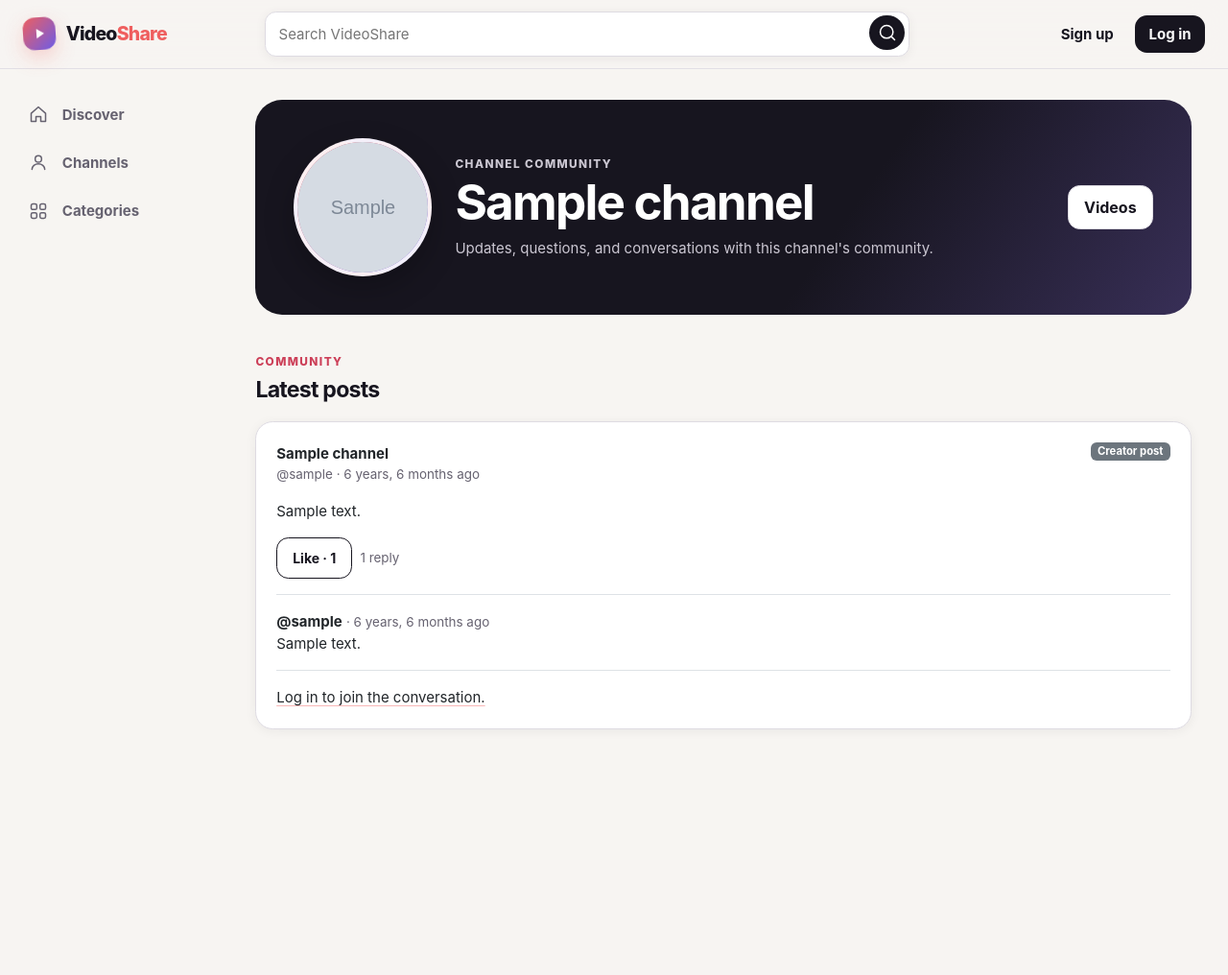
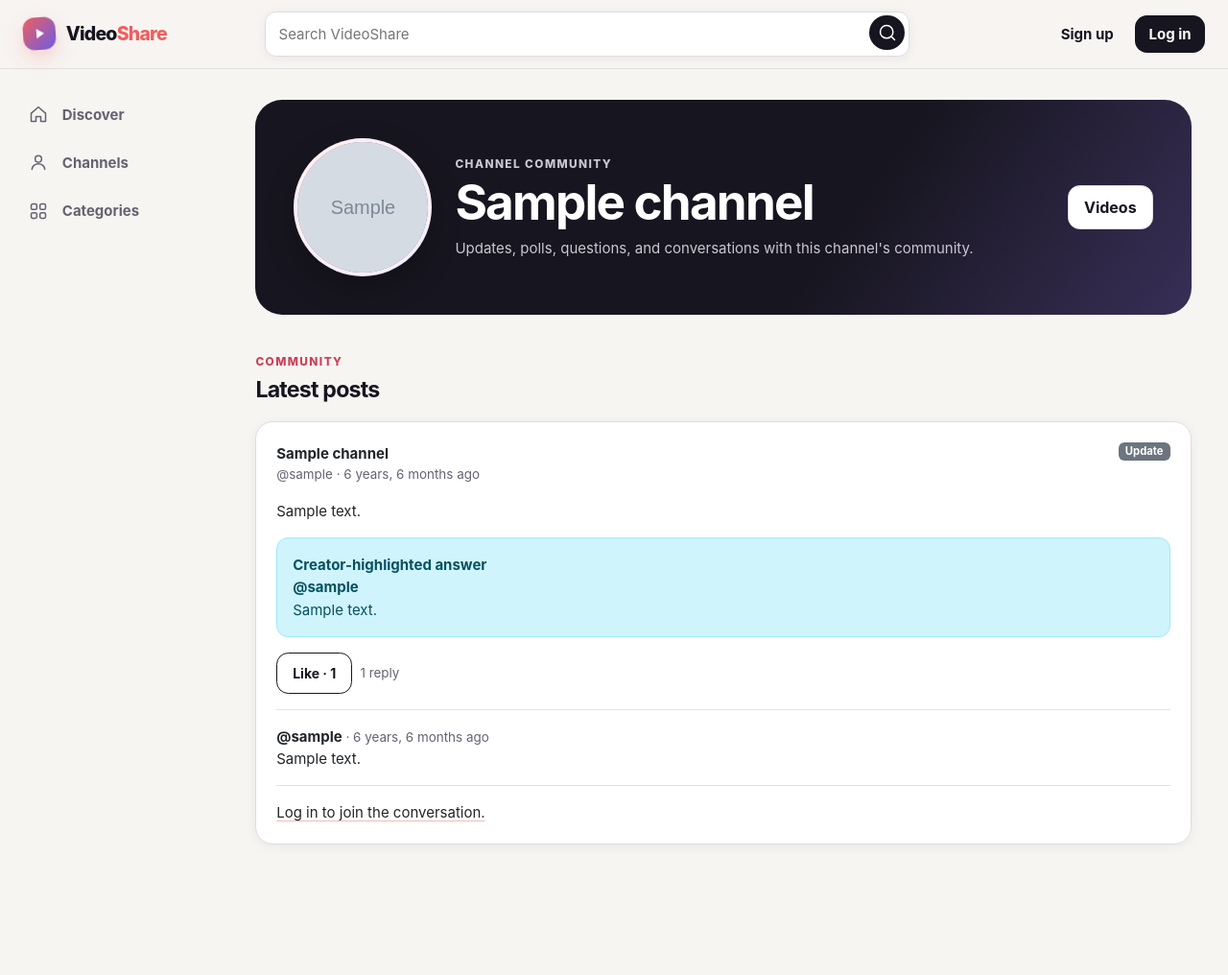
Before and after one commit to drakeg/ytclone, a Django app: page /videos/channels/1/community/ in a window 1280 px wide. Shown: the whole page at 96% size. Before the commit the page ends 760 px from the top, so only its background shows below. Run offline with Django 4.2, Linux system fonts and the light colour scheme; tables that the repository leaves empty hold one stand-in row (values such as "Sample post"); grey boxes marked "Sample" are stand-in pictures.

Commit message:
Add polls and creator-highlighted Q&A to community

```diff
--- a/video/templates/videos/channel_community.html
+++ b/video/templates/videos/channel_community.html
@@ -3,25 +3,19 @@
 {% block content %}
 <header class="identity-banner">
     {% include 'videos/_channel_avatar.html' with channel=channel size='lg' %}
-    <div>
-        <p class="eyebrow">Channel community</p>
-        <h1>{{ channel.name }}</h1>
-        <p>Updates, questions, and conversations with this channel's community.</p>
-    </div>
-    <div class="identity-actions">
-        <a class="btn btn-outline-secondary" href="{% url 'channel_detail' channel.pk %}">Videos</a>
-        {% if user == channel.owner %}<a class="btn btn-primary" href="#new-community-post">New post</a>{% endif %}
-    </div>
+    <div><p class="eyebrow">Channel community</p><h1>{{ channel.name }}</h1><p>Updates, polls, questions, and conversations with this channel's community.</p></div>
+    <div class="identity-actions"><a class="btn btn-outline-secondary" href="{% url 'channel_detail' channel.pk %}">Videos</a>{% if user == channel.owner %}<a class="btn btn-primary" href="#new-community-post">New post</a>{% endif %}</div>
 </header>
 
 {% if user == channel.owner %}
 <section class="form-panel mb-4" id="new-community-post">
-    <p class="eyebrow">Talk with your audience</p>
-    <h2 class="h4">Create a community post</h2>
-    <form method="post" action="{% url 'community_post_create' channel.pk %}">
-        {% csrf_token %}
-        {{ post_form.body }}
-        <div class="form-actions mt-2"><button class="btn btn-primary" type="submit">Post to community</button></div>
+    <p class="eyebrow">Talk with your audience</p><h2 class="h4">Create a community post</h2>
+    <form method="post" action="{% url 'community_post_create' channel.pk %}">{% csrf_token %}
+        <div class="mb-3"><label class="form-label">Post type</label>{{ post_form.kind }}</div>
+        <div class="mb-3">{{ post_form.body }}</div>
+        <div class="row g-2"><div class="col-md-6">{{ post_form.poll_option_1 }}</div><div class="col-md-6">{{ post_form.poll_option_2 }}</div><div class="col-md-6">{{ post_form.poll_option_3 }}</div><div class="col-md-6">{{ post_form.poll_option_4 }}</div></div>
+        <p class="form-text mt-2">For polls, add at least two options. Option fields are ignored for updates and questions.</p>
+        <button class="btn btn-primary" type="submit">Post to community</button>
     </form>
 </section>
 {% endif %}
@@ -29,50 +23,29 @@
 <section class="discovery-section" aria-labelledby="community-posts-heading">
 <div class="section-heading"><div><p class="eyebrow">Community</p><h2 id="community-posts-heading">Latest posts</h2></div></div>
 {% for post in posts %}
-        <article class="card mb-3">
-            <div class="card-body">
-                <div class="d-flex justify-content-between gap-3 align-items-start mb-3">
-                    <div>
-                        <strong>{{ channel.name }}</strong>
-                        <div class="video-meta">@{{ post.author.username }} · {{ post.created_at|timesince }} ago</div>
-                    </div>
-                    <span class="badge text-bg-secondary">Creator post</span>
-                </div>
+<article class="card mb-3"><div class="card-body">
+    <div class="d-flex justify-content-between gap-3 align-items-start mb-3"><div><strong>{{ channel.name }}</strong><div class="video-meta">@{{ post.author.username }} · {{ post.created_at|timesince }} ago</div></div><span class="badge text-bg-secondary">{{ post.get_kind_display }}</span></div>
     <div class="mb-3" style="white-space: pre-wrap;">{{ post.body }}</div>
-                <div class="d-flex flex-wrap gap-2 align-items-center mb-3">
-                    {% if user.is_authenticated %}
-                        <form method="post" action="{% url 'community_post_like' post.pk %}">{% csrf_token %}<button class="btn btn-sm btn-outline-primary" type="submit">{% if user in post.likes.all %}Unlike{% else %}Like{% endif %} · {{ post.like_count }}</button></form>
-                    {% else %}
-                        <a class="btn btn-sm btn-outline-primary" href="{% url 'login' %}?next={{ request.path|urlencode }}">Like · {{ post.like_count }}</a>
-                    {% endif %}
-                    <span class="video-meta">{{ post.reply_count }} repl{{ post.reply_count|pluralize:"y,ies" }}</span>
-                </div>
 
-                {% if post.replies.all %}
-                    <div class="border-top pt-3">
-                        {% for reply in post.replies.all %}
+    {% if post.kind == 'poll' %}
     <div class="mb-3">
-                                <strong>@{{ reply.author.username }}</strong>
-                                <span class="video-meta"> · {{ reply.created_at|timesince }} ago</span>
-                                <div style="white-space: pre-wrap;">{{ reply.body }}</div>
+        {% for option in post.poll_options.all %}
+        <div class="d-flex justify-content-between align-items-center gap-2 border rounded p-2 mb-2">
+            <span>{{ option.text }} <span class="video-meta">· {{ option.vote_count }} vote{{ option.vote_count|pluralize }}</span></span>
+            {% if user.is_authenticated %}<form method="post" action="{% url 'community_poll_vote' option.pk %}">{% csrf_token %}<button class="btn btn-sm btn-outline-primary" type="submit">Vote</button></form>{% else %}<a class="btn btn-sm btn-outline-primary" href="{% url 'login' %}?next={{ request.path|urlencode }}">Log in to vote</a>{% endif %}
         </div>
         {% endfor %}
     </div>
     {% endif %}
 
-                {% if user.is_authenticated %}
-                    <form class="border-top pt-3" method="post" action="{% url 'community_reply_create' post.pk %}">
-                        {% csrf_token %}
-                        {{ reply_form.body }}
-                        <div class="mt-2"><button class="btn btn-sm btn-primary" type="submit">Reply</button></div>
-                    </form>
-                {% else %}
-                    <div class="border-top pt-3"><a href="{% url 'login' %}?next={{ request.path|urlencode }}">Log in to join the conversation.</a></div>
-                {% endif %}
-            </div>
-        </article>
-    {% empty %}
-        <div class="empty-state">No community posts yet. {% if user == channel.owner %}Start the first conversation with your audience.{% else %}Check back for updates from this creator.{% endif %}</div>
-    {% endfor %}
+    {% if post.featured_reply %}<div class="alert alert-info"><strong>Creator-highlighted answer</strong><div><strong>@{{ post.featured_reply.author.username }}</strong></div><div style="white-space: pre-wrap;">{{ post.featured_reply.body }}</div></div>{% endif %}
+
+    <div class="d-flex flex-wrap gap-2 align-items-center mb-3">{% if user.is_authenticated %}<form method="post" action="{% url 'community_post_like' post.pk %}">{% csrf_token %}<button class="btn btn-sm btn-outline-primary" type="submit">{% if user in post.likes.all %}Unlike{% else %}Like{% endif %} · {{ post.like_count }}</button></form>{% else %}<a class="btn btn-sm btn-outline-primary" href="{% url 'login' %}?next={{ request.path|urlencode }}">Like · {{ post.like_count }}</a>{% endif %}<span class="video-meta">{{ post.reply_count }} repl{{ post.reply_count|pluralize:"y,ies" }}</span></div>
+
+    {% if post.replies.all %}<div class="border-top pt-3">{% for reply in post.replies.all %}<div class="mb-3"><div class="d-flex justify-content-between gap-2"><div><strong>@{{ reply.author.username }}</strong><span class="video-meta"> · {{ reply.created_at|timesince }} ago</span></div>{% if user == channel.owner %}<form method="post" action="{% url 'community_reply_feature' reply.pk %}">{% csrf_token %}<button class="btn btn-sm btn-outline-secondary" type="submit">{% if post.featured_reply_id == reply.pk %}Unhighlight{% else %}Highlight answer{% endif %}</button></form>{% endif %}</div><div style="white-space: pre-wrap;">{{ reply.body }}</div></div>{% endfor %}</div>{% endif %}
+
+    {% if user.is_authenticated %}<form class="border-top pt-3" method="post" action="{% url 'community_reply_create' post.pk %}">{% csrf_token %}{{ reply_form.body }}<div class="mt-2"><button class="btn btn-sm btn-primary" type="submit">Reply</button></div></form>{% else %}<div class="border-top pt-3"><a href="{% url 'login' %}?next={{ request.path|urlencode }}">Log in to join the conversation.</a></div>{% endif %}
+</div></article>
+{% empty %}<div class="empty-state">No community posts yet. {% if user == channel.owner %}Start the first conversation with your audience.{% else %}Check back for updates from this creator.{% endif %}</div>{% endfor %}
 </section>
 {% endblock %}
```
Lines whose indentation alone changed are shown as unchanged.
